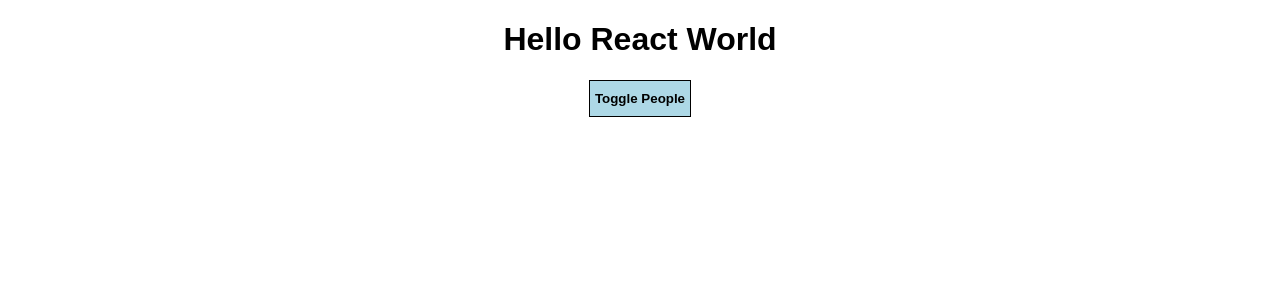
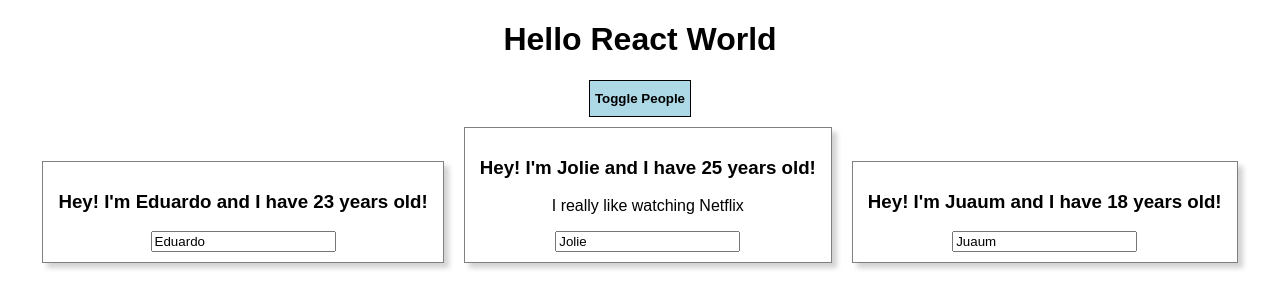
Before and after one commit to du-almeidalima/react-course, a React (Create React App) app: page / in a window 1280 px wide. Shown: the top 308 px of the page. Built offline with nearby package versions, Linux system fonts and the light colour scheme.

Commit message:
Section 4: Outputting Lists

```diff
--- a/src/App.js
+++ b/src/App.js
@@ -7,10 +7,9 @@ class App extends Component {
   state = {
     people: [
       {name: 'Eduardo', age: 23},
-      {name: 'Jolie', age: 25},
+      {name: 'Jolie', age: 25, hobby: 'I really like watching Netflix'},
       {name: 'Juaum', age: 18}
     ],
-    hobby: 'I really like watching Netflix',
     showPeople: false
   }
 
@@ -35,24 +34,19 @@ class App extends Component {
       cursor: 'pointer'
     }
 
-    const people = this.state.showPeople
-        ?
-        (
-            <div>
-              <Person name={this.state.people[0].name} age={this.state.people[0].age} input={this.inputHandler}/>
-              <Person name={this.state.people[1].name} age={this.state.people[1].age}/>
-              <Person name={this.state.people[2].name} age={this.state.people[2].age}>
-                {this.state.hobby}
-              </Person>
-            </div>
-        )
-        : null
-
     return (
         <div className="App">
           <h1>Hello React World</h1>
           <button style={style} onClick={this.togglePeopleHandler}>Toggle People</button>
-          {people}
+          <React.Fragment>
+            {this.state.people.map(person => {
+              return (
+                  <Person name={person.name} age={person.age}>
+                    {person.hobby ? person.hobby : null}
+                  </Person>
+              )
+            })}
+          </React.Fragment>
         </div>
     )
   }
@@ -61,7 +55,6 @@ class App extends Component {
 export default App;
 
 /*
- * There is two ways of passing a function with parameters that are going to be executed in other component
- *  - bind(this, ...args)
- *  - arrow function: () => { this.customFunction('parameter') }
+ * Since React wants to be coolest guy of the squad and use pure JS, we need to make those atrocities in order to
+ * render dynamic content
  */
```
